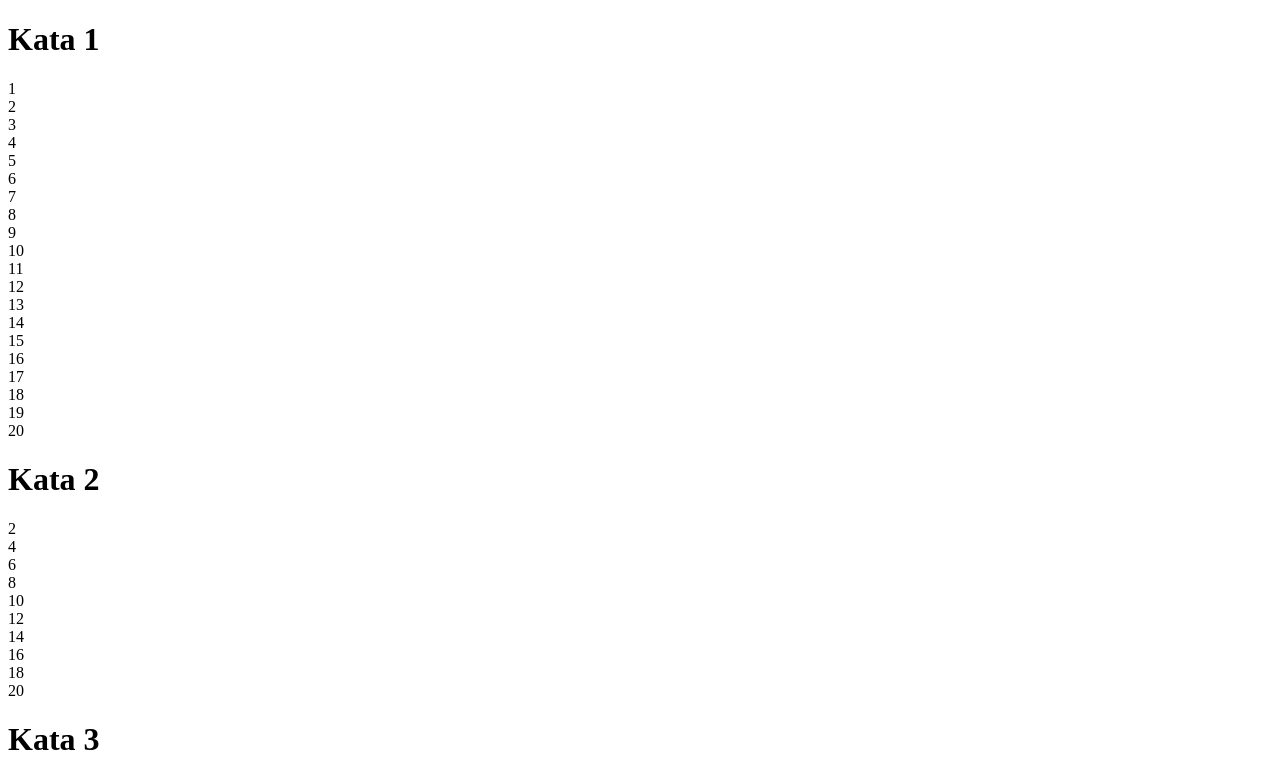
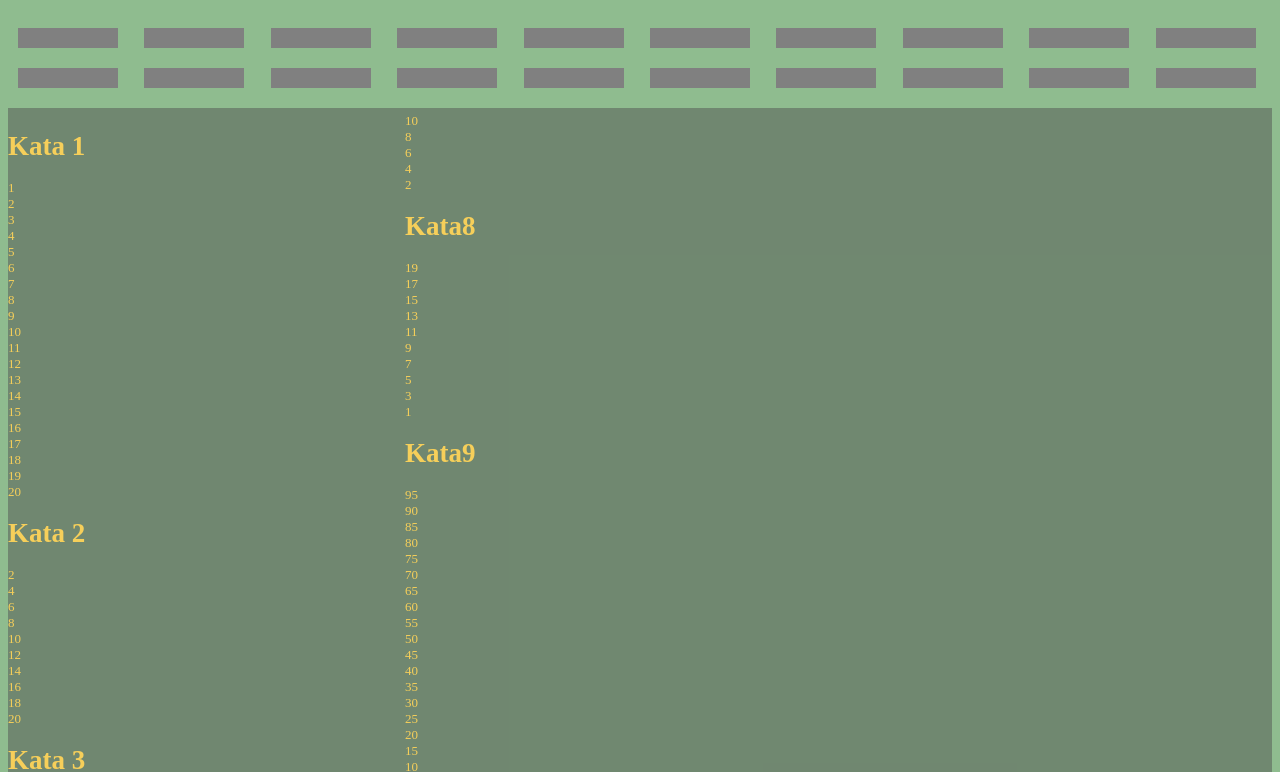
Before and after one commit to xanthonyalvarezx/here_show_again, a plain HTML site: page index.html in a window 1280 px wide. Shown: the top 772 px of the page. Drawn offline with Linux system fonts and the light colour scheme.

Commit message:
added css

```diff
--- a/index.html
+++ b/index.html
@@ -8,10 +8,32 @@
     <title>JavaScript Katas 01</title>
 </head>
 <body>
+    <div id="squares">
+        <div class="box"></div>
+        <div class="box"></div>
+        <div class="box"></div>
+        <div class="box"></div>
+        <div class="box"></div>
+        <div class="box"></div>
+        <div class="box"></div>
+        <div class="box"></div>
+        <div class="box"></div>
+        <div class="box"></div>
+        <div class="box"></div>
+        <div class="box"></div>
+        <div class="box"></div>
+        <div class="box"></div>
+        <div class="box"></div>
+        <div class="box"></div>
+        <div class="box"></div>
+        <div class="box"></div>
+        <div class="box"></div>
+        <div class="box"></div>
+    </div>
     <main>
 
     </main>
-  <img src="https://media.giphy.com/media/xT1XGzXhVgWRLN1Cco/giphy.gif" alt="ANIMATED IMAGE: Let's learn to code!">
+
   <script src="./main.js"></script>
 </body>
 </html>
--- a/style.css
+++ b/style.css
@@ -0,0 +1,53 @@
+*{
+    box-sizing: border-box;
+
+}
+body{
+    background-color: darkseagreen;
+}
+
+
+
+
+
+
+main{display: flex;
+    flex-direction: row;
+
+    height: 2000px;
+    flex-direction: column;
+    justify-content: center;
+    flex-wrap: wrap;
+    background-color: rgba(108, 129, 108, 0.882);
+
+  color: rgb(246, 207, 90);
+  font-size: 13px;
+
+
+
+
+}
+
+.box{
+ width: 100px;
+ height: 20px;
+ background-color: gray;
+ margin: 10px;
+
+
+}
+#squares{
+    display: flex;
+    flex-direction: column;
+    justify-content: center;
+    flex-wrap: wrap;
+
+    height: 100px;
+
+
+
+}
+
+h1{
+    font-size: 27px;
+}
```
